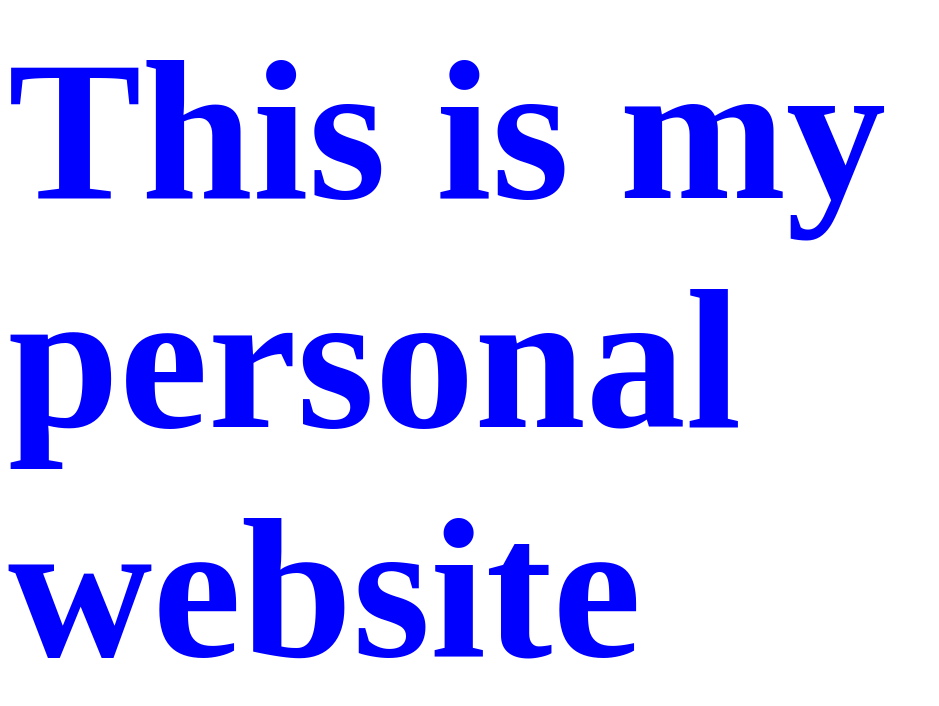
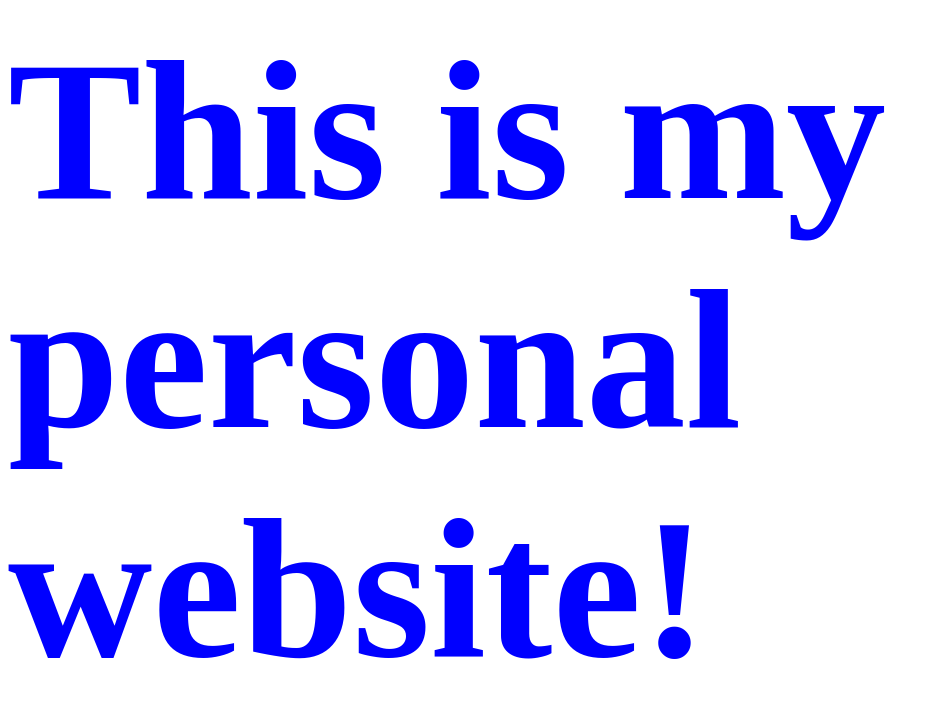
Before and after one commit to darren-2016/darren-2016.github.io, a plain HTML site: page index.html in a window 1280 px wide. Shown: the part 118-824 px from the top of the page, without its empty margins (0-939 px from the left). Drawn offline with Linux system fonts and the light colour scheme.

Commit message:
Initial commit

```diff
--- a/index.html
+++ b/index.html
@@ -6,6 +6,6 @@
     <link rel="stylesheet" href="css/styles.css">
   </head>
   <body>
-    <h1>This is my personal website</h1>
+    <h1>This is my personal website!</h1>
   </body>
 </html>
```
